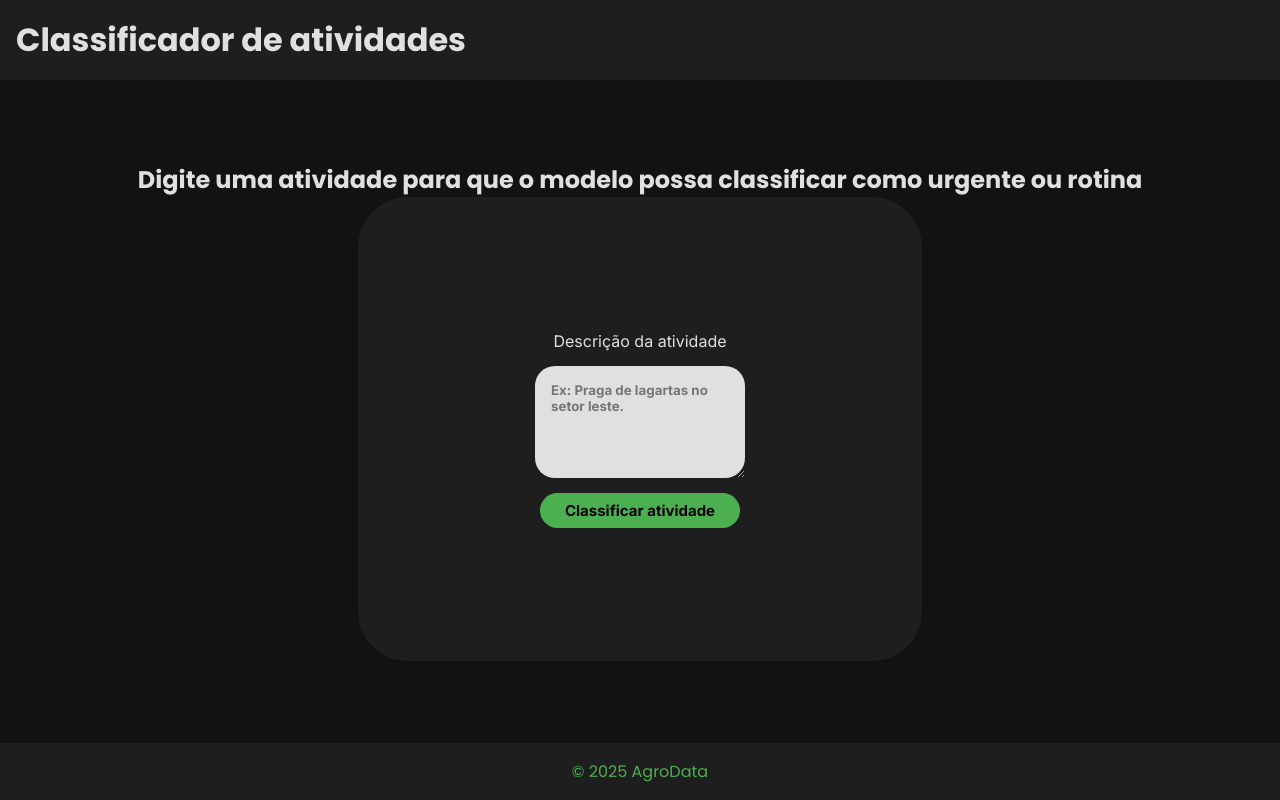
After one commit to Villainitt/AgroInteligencia, a Flask app: page /atividades in a window 1280 px wide. The commit adds this page. Run offline with Flask 3, Linux system fonts and the light colour scheme.

Commit message:
Alterações finais

```diff
--- a/endpoints/cnn_bp.py
+++ b/endpoints/cnn_bp.py
@@ -1,5 +1,5 @@
 import os
-from flask import Blueprint, request, jsonify
+from flask import Blueprint, request, jsonify, render_template
 from werkzeug.utils import secure_filename
 import base64
 from io import BytesIO
@@ -9,10 +9,6 @@ from tensorflow.keras.models import load_model
 
 cnn_bp = Blueprint('cnn', __name__)
 
-UPLOAD_FOLDER = 'uploads'
-CLASSIFICACOES_PERMITIDAS = {'saudavel', 'doente'}
-os.makedirs(UPLOAD_FOLDER, exist_ok=True)
-
 #carrega modelo
 if os.path.exists('models/model_cnn.h5'):
     model = load_model('models/model_cnn.h5')
@@ -20,6 +16,34 @@ if os.path.exists('models/model_cnn.h5'):
 else:
     model = None
     print("Aviso: Rode train_cnn.py primeiro.")
+
+@cnn_bp.route('/classificador', methods = ['GET'])
+def predict_classificacao():
+    return render_template('cnn_template.html')
+
+@cnn_bp.route('/predict/leaf_image', methods=['POST'])
+def predict_leaf():
+    if model is None:
+        return jsonify({'erro': 'Modelo CNN não treinado! Rode train_cnn.py primeiro.'}), 500
+    data = request.json
+    img_b64 = data.get('image_base64', '')  # {"image_base64": "base64string"}
+    if not img_b64:  # <-- Fix: era 'img_64', agora 'img_b64'
+        return jsonify({'erro': 'Envie "image_base64": "string" no JSON'}), 400
+    try:
+        img_data = base64.b64decode(img_b64)
+        img = Image.open(BytesIO(img_data)).convert('RGB').resize((128, 128))
+        X = np.expand_dims(np.array(img) / 255.0, axis=0)
+        pred = model.predict(X, verbose=0)[0][0]
+        classe = 'saudavel' if pred < 0.5 else 'doente'
+        print(f"Previsão CNN: {classe} com prob {pred:.2f}")  # Debug no console Flask
+        return jsonify({'previsao': classe, 'probabilidade': float(pred)})
+    except Exception as e:
+        return jsonify({'erro': f'Erro ao processar imagem: {str(e)}'}), 500
+
+# log
+UPLOAD_FOLDER = 'uploads'
+CLASSIFICACOES_PERMITIDAS = {'saudavel', 'doente'}
+os.makedirs(UPLOAD_FOLDER, exist_ok=True)
 
 @cnn_bp.route('/log/leaf_image', methods=['POST'])
 def classificar_imagens():
@@ -51,22 +75,3 @@ def classificar_imagens():
         }), 201
 
     return jsonify({"error": "Ocorreu um erro desconhecido"}), 500
-
-@cnn_bp.route('/predict/leaf_image', methods=['POST'])
-def predict_leaf():
-    if model is None:
-        return jsonify({'erro': 'Modelo CNN não treinado! Rode train_cnn.py primeiro.'}), 500
-    data = request.json
-    img_b64 = data.get('image_base64', '')  # {"image_base64": "base64string"}
-    if not img_b64:  # <-- Fix: era 'img_64', agora 'img_b64'
-        return jsonify({'erro': 'Envie "image_base64": "string" no JSON'}), 400
-    try:
-        img_data = base64.b64decode(img_b64)
-        img = Image.open(BytesIO(img_data)).convert('RGB').resize((128, 128))
-        X = np.expand_dims(np.array(img) / 255.0, axis=0)
-        pred = model.predict(X, verbose=0)[0][0]
-        classe = 'saudavel' if pred < 0.5 else 'doente'
-        print(f"Previsão CNN: {classe} com prob {pred:.2f}")  # Debug no console Flask
-        return jsonify({'previsao': classe, 'probabilidade': float(pred)})
-    except Exception as e:
-        return jsonify({'erro': f'Erro ao processar imagem: {str(e)}'}), 500
--- a/endpoints/fnn_bp.py
+++ b/endpoints/fnn_bp.py
@@ -1,4 +1,6 @@
-from flask import Blueprint, request, jsonify
+from flask import Blueprint, request, jsonify, render_template, url_for
+import threading
+import csv
 from tensorflow.keras.models import load_model
 import joblib
 import pandas as pd
@@ -7,6 +9,47 @@ import os
 
 fnn_bp = Blueprint('fnn', __name__)
 
+MODEL_PATH = 'models/model_fnn.h5'
+SCALER_PATH = 'models/preprocessor_fnn.pkl'
+
+
+model = None
+scaler = None
+
+# modelo
+if os.path.exists(MODEL_PATH) and os.path.exists(SCALER_PATH):
+    print("Carregando modelo e scaler...")
+    model = load_model(MODEL_PATH)
+    scaler = joblib.load(SCALER_PATH)
+    print("Modelo e scaler carregados com sucesso!")
+else:
+    print(f"AVISO: Arquivo de modelo ('{MODEL_PATH}') ou scaler ('{SCALER_PATH}') não encontrado.")
+    print("O endpoint de predição retornará um erro até que os arquivos existam.")
+
+@fnn_bp.route('/predict', methods = ['GET'])
+def predict_data():
+    return render_template('fnn_template.html')
+
+@fnn_bp.route('/predict/soildata', methods=['POST'])
+def predict_soil():
+    if model is None or scaler is None:
+        return jsonify({'erro': 'Modelo FNN não treinado! Rode train_fnn.py primeiro.'}), 500
+    data = request.json
+    print("Dados recebidos, começando a predição...")
+
+    try:
+        features = ['precipitacao', 'temperatura_max', 'temperatura_min', 'elevacao']
+        df = pd.DataFrame([data], columns=features)
+        X = scaler.transform(df)
+        pred = model.predict(X, verbose=0) [0] [0]
+        classe = 'rendimento_alto' if pred > 0.5 else 'rendimento_baixo'
+        return jsonify({'previsao': classe, 'probabilidade': float(pred)})
+    except Exception as e:
+        print(f"Erro durane a predição: {e}")
+        return jsonify({'erro': f'Ocorreu um erro: {e}'}), 400
+
+
+# log
 LOG_FILE = 'soil_data_logs.csv'
 CSV_FIELDNAMES = ['rendimento_alvo', 'precipitacao', 'temperatura_media', 'materia_organica', 'ph_solo']
 file_lock = threading.Lock()
@@ -39,21 +82,3 @@ def inserir_soil_data():
                 writer.writerow(log_entry)
         finally:
             file_lock.release()
-
-@fnn_bp.route('/log/soil_data', methods=['POST'])
-def log_soil():
-    data = request.json
-    new_df = pd.DataFrame([data])
-    new_df.to_csv('data/soil_data_logs.csv', mode='a', header=False, index=False)
-    return jsonify({'status': 'dados solo salvos no CSV'})
-
-@fnn_bp.route('/predict/soil_data', methods=['POST'])
-def predict_soil():
-    if model is None or scaler is None:
-        return jsonify({'erro': 'Modelo FNN não treinado! Rode train_fnn.py primeiro.'}), 500
-    data = request.json
-    df = pd.DataFrame([data])
-    X = scaler.transform(df[['precipitacao', 'temperatura_max', 'temperatura_min', 'elevacao']])
-    pred = model.predict(X, verbose=0) [0] [0]
-    classe = 'rendimento_alto' if pred > 0.5 else 'rendimento_baixo'
-    return jsonify({'previsao': classe, 'probabilidade': float(pred)})
--- a/endpoints/rnn_bp.py
+++ b/endpoints/rnn_bp.py
@@ -1,4 +1,4 @@
-from flask import Blueprint, request, jsonify
+from flask import Blueprint, request, jsonify, render_template
 import pandas as pd
 import numpy as np
 import pickle
@@ -19,6 +19,10 @@ else:
     print("Erro: Rode train_rnn.py primeiro!")
     model = None
     tokenizer = None
+
+@rnn_bp.route('/atividades', methods = ['GET'])
+def predict_atividades():
+    return render_template('rnn_template.html')
 
 # Endpoint /log/note (já deve ter da Etapa 1, mas adicione se não)
 @rnn_bp.route('/log/note', methods=['POST'])
@@ -42,5 +46,3 @@ def predict_note():
     pred = model.predict(X, verbose=0)[0][0]
     classe = 'urgente' if pred > 0.5 else 'rotina'
     return jsonify({'previsao': classe, 'probabilidade': float(pred)})
-
-# Registre no main.py: app.register_blueprint(rnn_bp, url_prefix='/rnn')
--- a/main.py
+++ b/main.py
@@ -8,9 +8,9 @@ app = Flask(__name__)
 
 app.config['SECRET_KEY'] = 'uma-chave-secreta'
 
-app.register_blueprint(cnn_bp, url_prefix='/cnn')
-app.register_blueprint(fnn_bp, url_prefix='/fnn')
-app.register_blueprint(rnn_bp, url_prefix='/rnn')
+app.register_blueprint(cnn_bp)
+app.register_blueprint(fnn_bp)
+app.register_blueprint(rnn_bp)
 
 @app.route('/')
 def index():
--- /dev/null
+++ b/static/anotacoes.js
@@ -0,0 +1,49 @@
+document.addEventListener('DOMContentLoaded', function() {
+    const atv = document.getElementById('atividade')
+    const form = document.getElementById('atividade_form')
+    const resultado = document.getElementById('resultado')
+
+    if (!form) return;
+
+    form.addEventListener('submit', async function(event) {
+        event.preventDefault();
+
+        const textoDaNota = atv.value;
+        if (!textoDaNota.trim()) {
+            alert('Por favor, digite uma nota.');
+            return;
+        }
+
+        resultado.innerHTML = 'Analisando texto...';
+
+        try {
+            const payload = {
+                nota: textoDaNota
+            };
+
+            const response = await fetch('/predict/note', {
+                method: 'POST',
+                headers: { 'Content-Type': 'application/json' },
+                body: JSON.stringify(payload)
+            });
+
+            const data = await response.json();
+
+            resultado.style.display = 'block';
+
+            if (response.ok) {
+                const prob = (data.probabilidade * 100).toFixed(2);
+                const classe = data.previsao;
+
+                resultado.innerHTML = `<strong>Previsão:</strong> ${classe} <br>
+                                          <strong>Probabilidade de ser 'urgente':</strong> ${prob}%`;
+            } else {
+                resultado.innerHTML = `<strong>Erro:</strong> ${data.erro}`;
+            }
+
+        } catch (error) {
+            console.error('Erro na requisição:', error);
+            resultado.innerHTML = '<strong>Erro de conexão com o servidor.</strong>';
+        }
+    });
+});
--- /dev/null
+++ b/static/style_rnn.css
@@ -0,0 +1,99 @@
+@import url('https://fonts.googleapis.com/css2?family=Lato:ital,wght@0,100;0,300;0,400;0,700;0,900;1,100;1,300;1,400;1,700;1,900&family=Poppins:ital,wght@0,100;0,200;0,300;0,400;0,500;0,600;0,700;0,800;0,900;1,100;1,200;1,300;1,400;1,500;1,600;1,700;1,800;1,900&display=swap');
+@import url('https://fonts.googleapis.com/css2?family=Inter:ital,opsz,wght@0,14..32,100..900;1,14..32,100..900&display=swap');
+* {
+    margin: 0;
+    padding: 0;
+}
+
+h1 {
+    font-family: "Poppins", sans-serif;
+    color: #E0E0E0;
+    padding: 1rem;
+    background-color: #1E1E1E;
+}
+
+h2 {
+    font-family: "Poppins", sans-serif;
+    color: #E0E0E0;
+}
+
+body {
+    background-color: #121212;
+    display: flex;
+    flex-direction: column;
+    min-height: 100vh;
+
+
+}
+main {
+    flex: 1;
+    display: flex;
+    flex-direction: column;
+    align-content: center;
+    justify-content: center;
+    font-family: "Inter", sans-serif;
+    color: #E0E0E0;
+    align-items: center;
+
+}
+
+
+.form-container {
+    border-radius: 50px;
+    align-content: center;
+    padding: 2rem;
+    background-color: #1E1E1E;
+    width: 500px;
+    height: 400px;
+
+}
+
+form {
+    display: flex;
+    flex-direction: column;
+    align-items: center;
+    gap: 15px;
+}
+
+
+textarea {
+    border-radius: 20px;
+    padding: 1rem;
+    border: none;
+    background-color: #E0E0E0;
+    font-family: "Inter", sans-serif;
+    font-weight: bold;
+
+}
+
+textarea:focus {
+    outline-color: #4CAF50;
+}
+
+
+button {
+    cursor: pointer;
+    background-color: #4CAF50;
+    border: none;
+    width: 200px;
+    height: 35px;
+    border-radius: 20px;
+    font-family: "Inter", sans-serif;
+    font-size: 15px;
+    font-weight: bold;
+
+}
+
+button:hover {
+    background-color: #81C784;
+    transition: 0.5s;
+}
+
+footer {
+   text-align: center;
+    background-color: #1E1E1E;
+    color: #4CAF50;
+    font-family: "Poppins", sans-serif;
+    padding: 1rem;
+
+}
--- /dev/null
+++ b/templates/rnn_template.html
@@ -0,0 +1,30 @@
+<!DOCTYPE html>
+<html lang="pt-br">
+<head>
+    <meta charset="UTF-8">
+    <meta name="viewport" content="width=device-width, initial-scale=1.0">
+    <title>Classificador de atividades</title>
+    <link rel="stylesheet" href="/static/style_rnn.css">
+</head>
+<body>
+    <header>
+        <h1>Classificador de atividades</h1>
+    </header>
+    <main>
+        <h2>Digite uma atividade para que o modelo possa classificar como urgente ou rotina</h2>
+        <div class="form-container">
+            <form id="atividade_form">
+                <label for="atividade">Descrição da atividade</label>
+                <textarea rows="5"  id="atividade" placeholder="Ex: Praga de lagartas no setor leste."></textarea>
+
+                <button type="submit">Classificar atividade</button>
+            </form>
+        </div>
+        <div id="resultado"></div>
+    </main>
+    <footer>
+         <p>&copy; 2025 AgroData</p>
+    </footer>
+    <script src="{{ url_for('static', filename='/anotacoes.js') }}"></script>
+</body>
+</html>
```
Also changed, not shown: static/imagem.js (added, +70 -0 lines), static/predict.js (added, +52 -0 lines), static/style_cnn.css (added, +79 -0 lines), templates/cnn_template.html (added, +31 -0 lines), templates/fnn_template.html (+11 -13 lines), templates/index.html (+4 -3 lines).
